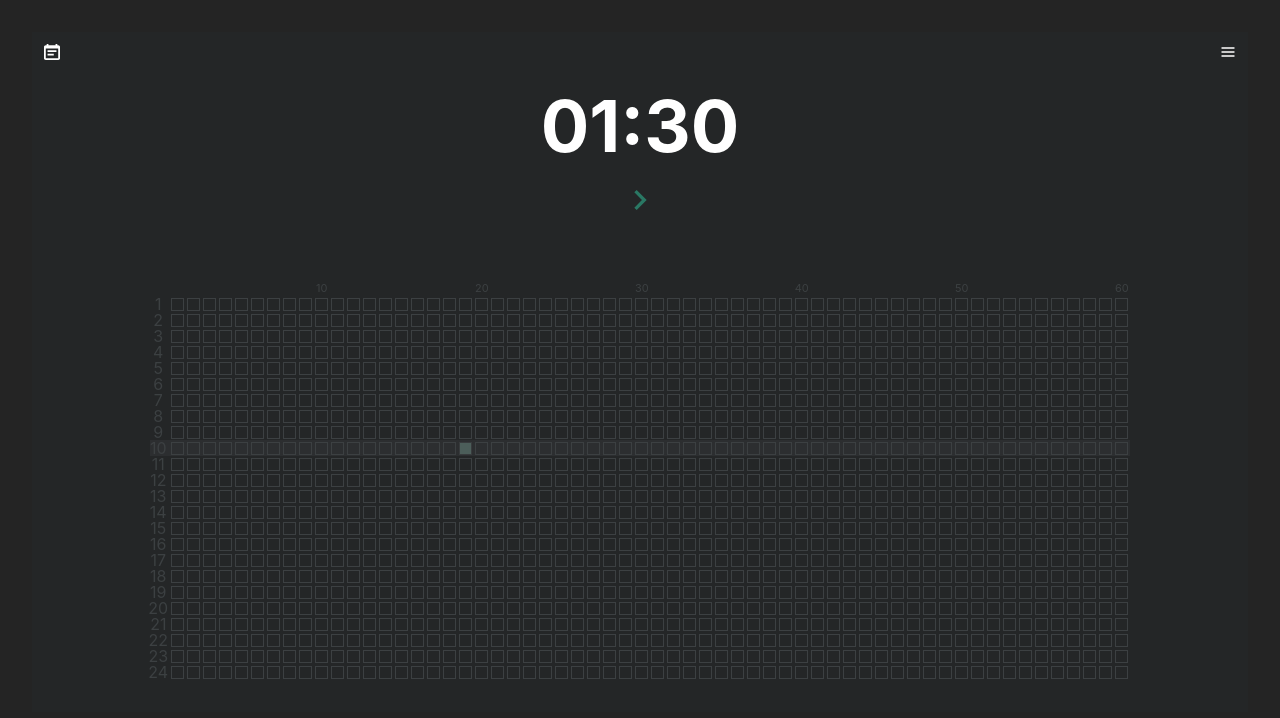
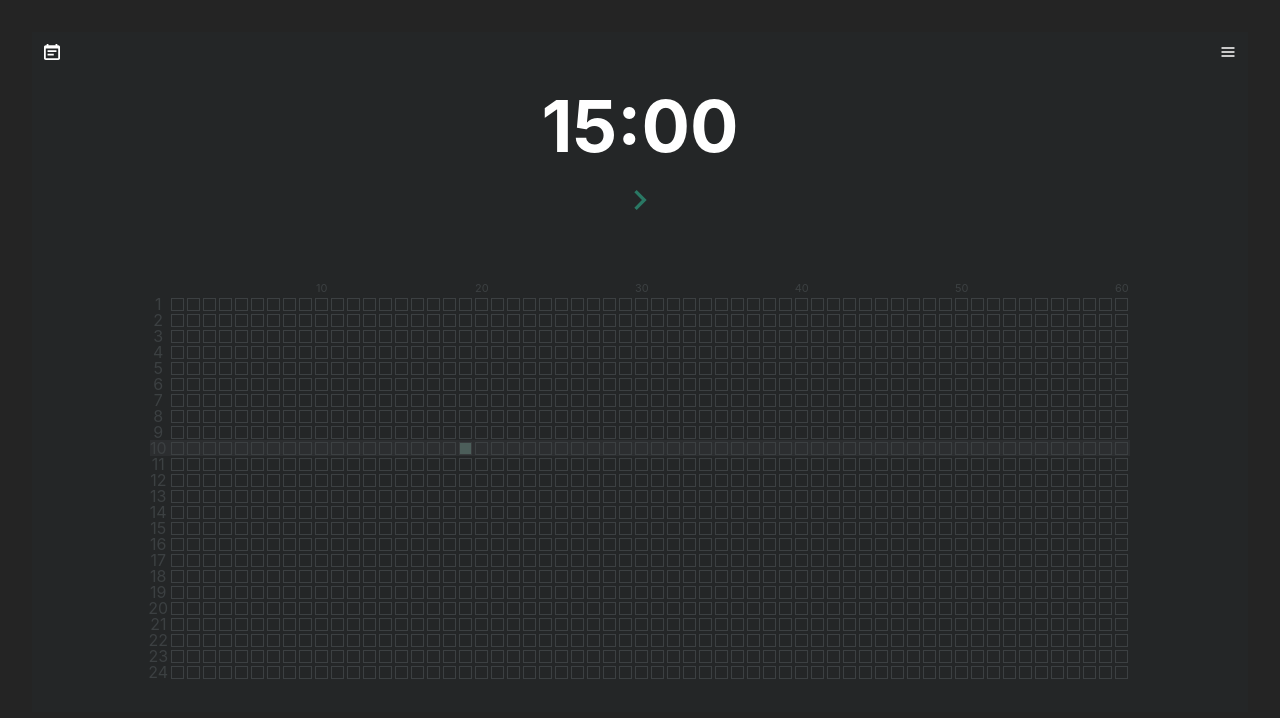
Before and after one commit to ggggggg0v0/productivity-web, a React (Vite) app: page / in a window 1280 px wide. Shown: the top 718 px of the page. Built offline with nearby package versions, Linux system fonts and the light colour scheme.

Commit message:
refactor: refactor by useReducer

```diff
--- a/src/containers/flow/consts.js
+++ b/src/containers/flow/consts.js
@@ -1,2 +1,2 @@
-export const work = 0;
-export const relax = 1;
+export const work = "work";
+export const relax = "relax";
--- a/src/containers/flow/index.jsx
+++ b/src/containers/flow/index.jsx
@@ -9,7 +9,7 @@ import {
 } from "@chakra-ui/react";
 import { CalendarIcon } from "@chakra-ui/icons";
 
-import { useEffect, useState, useRef, useCallback } from "react";
+import { useEffect, useState, useReducer } from "react";
 import { notify } from "@/utils/notification";
 
 // import { appWindow } from "@tauri-apps/api/window";
@@ -47,33 +47,101 @@ function useAudio() {
   return audioElement;
 }
 
-function useStateAndRef(initial) {
-  const [value, setValue] = useState(initial);
-  const valueRef = useRef(value);
-  valueRef.current = value;
-  return [value, setValue, valueRef];
-}
+const reducer = (state, action) => {
+  let newTask = [...state.record];
 
-function useRecord() {
-  const recordCached = flowService.getRecordList();
-  const [record, setRecord] = useState(recordCached);
-  const [time, setTime] = useState({ start: 0, end: 0 });
+  switch (action.type) {
+    case "START_COUNTDOWN":
+      return {
+        ...state,
+        isIntervalRunning: true,
+        newTaskTime: { ...state.newTaskTime, start: getCurrentMinute() },
+      };
 
-  const start = useCallback(() => {
-    setTime({ ...time, start: getCurrentMinute() });
-  }, [time]);
+    case "STOP_COUNTDOWN":
+      const isWork = state.action === work;
+      const nextAction = isWork ? relax : work;
 
-  const end = useCallback(() => {
-    setTime({});
-    const newRecord = { ...time, end: getCurrentMinute() };
-    record.push(newRecord);
-    setRecord(record);
+      if (isWork) {
+        newTask.push({
+          ...state.newTaskTime,
+          end: getCurrentMinute(),
+        });
+        isWork && flowService.setRecordList(newTask);
+      }
 
-    flowService.setRecordList(record);
-  }, [time, record]);
+      return {
+        ...state,
+        time: isWork ? state.workTime : state.relaxTime,
+        isIntervalRunning: nextAction === relax,
+        action: nextAction,
+        newTaskTime: { start: 0, end: 0 },
+        record: isWork ? newTask : state.record,
+      };
+    case "COUNTDOWN":
+      return { ...state, time: state.time - 1 };
 
-  return [record, start, end, setRecord, time];
-}
+    case "RESET_COUNTDOWN":
+      return {
+        ...state,
+        time: state.action === work ? state.workTime : state.relaxTime,
+        isIntervalRunning: false,
+        newTaskTime: { start: 0, end: 0 },
+      };
+
+    case "SELECT_CONTENT":
+      return {
+        ...state,
+        selected: {
+          ...state.selected,
+          ...action.payload,
+        },
+      };
+
+    case "CLEAR_SELECT_CONTENT":
+      return {
+        ...state,
+        selected: { recordIndex: "", record: "" },
+      };
+
+    case "SET_COUNTDOWN_TIME":
+      const time = action.payload.second;
+      return {
+        ...state,
+        time,
+        [`${action.payload.action}Time`]: time,
+      };
+
+    case "HANDLE_SAVE_RECORD":
+      newTask[action.payload.recordIndex] = {
+        ...action.payload.record,
+        content: action.payload.content,
+      };
+      flowService.setRecordList(newTask);
+
+      return {
+        ...state,
+        record: newTask,
+      };
+
+    default:
+      return state;
+  }
+};
+
+const initWorkTime = 900; // second
+const initRelaxTime = 300; // second
+
+const initState = {
+  workTime: initWorkTime,
+  relaxTime: initRelaxTime,
+  action: work,
+  isIntervalRunning: false,
+  selected: {},
+  time: initWorkTime,
+  record: flowService.getRecordList(),
+  newTaskTime: { start: 0, end: 0 },
+};
 
 function App() {
   // Context controller
@@ -81,117 +149,78 @@ function App() {
   const modalCalandarClosure = useDisclosure();
 
   // Current State
-  const initWorkTime = 90; // second
-  const initRelaxTime = 90; // second
-  const [workTime, setWorkTime] = useState(0);
-  const [relaxTime, setRelaxTime] = useState(0);
+  const [
+    { action, isIntervalRunning, selected, time, record, newTaskTime },
+    dispatch,
+  ] = useReducer(reducer, initState);
+
   const audioElement = useAudio();
-  const [record, start, end, setRecord, currentTime] = useRecord();
 
-  const [action, setAction] = useState(work);
-  const [isIntervalRunning, setIsIntervalRunning] = useState(false);
-  const [time, setTime, refTime] = useStateAndRef(initWorkTime);
-  const [selected, setSelected] = useState({});
+  const startCountdown = () => {
+    dispatch({ type: "START_COUNTDOWN" });
+  };
 
-  const toggleTimer = () => {
-    startCountdown();
-    // invoke('my_custom_command',{ invokeMessage: 'asdfsdf!' }).then((message) => console.log("heyhet", message))
+  const stopCountdown = () => {
+    dispatch({ type: "STOP_COUNTDOWN" });
   };
 
   const triggerResetDialog = () => {
-    stopCountdown();
-    setTime(
-      action === work ? workTime || initWorkTime : relaxTime || initRelaxTime
-    );
-  };
-
-  const startCountdown = () => {
-    action === work && start();
-    setIsIntervalRunning(true);
-  };
-
-  const stopCountdown = () => {
-    setIsIntervalRunning(false);
+    dispatch({ type: "RESET_COUNTDOWN" });
   };
 
   useEffect(() => {
-    let interval;
-    // console.log("isIntervalRunning", action, isIntervalRunning);
-    if (isIntervalRunning) {
-      interval = setInterval(() => {
-        // console.log("current", action, refTime.current);
-        if (refTime.current > 0) {
-          setTime((time) => time - 1);
-        } else if (refTime.current === 0) {
-          // desktop notification
-          notify("Time's up!");
-
-          stopCountdown();
-          clearInterval(interval);
-          audioElement.play();
-          // appWindow.setFullscreen(true);
-
-          // 如果是工作階段的話的倒數結束就直接開始「休息」
-          if (action === work) {
-            end();
-
-            setTimeout(() => {
-              setTime(relaxTime || initRelaxTime);
-              setAction(relax);
-              startCountdown();
-              return;
-            }, 1000);
-            return;
-          }
-
-          setTime(workTime || initWorkTime);
-          setAction(() => work);
-          // appWindow.setFullscreen(false);
-        }
+    if (isIntervalRunning && time > 0) {
+      const timer = setTimeout(() => {
+        dispatch({ type: "COUNTDOWN" });
       }, 1000);
+      // 沒有加這行會在執行 RESET_COUNTDOWN 後多扣一秒
+      return () => clearTimeout(timer);
     }
-
-    return () => {
-      clearInterval(interval);
-    };
-  }, [
-    isIntervalRunning,
-    audioElement,
-    refTime,
-    setTime,
-    action,
-    workTime,
-    relaxTime,
-  ]);
+    if (time === 0) {
+      notify("Time's up!");
+      audioElement.play();
+      stopCountdown();
+    }
+  }, [isIntervalRunning, time, audioElement]);
 
   const handleSetTime = (type, second) => {
     switch (type) {
       case work:
-        setWorkTime(second);
-        setTime(second);
+        dispatch({
+          type: "SET_COUNTDOWN_TIME",
+          payload: { action: work, second },
+        });
         break;
       case relax:
-        setRelaxTime(second);
-        setTime(second);
+        dispatch({
+          type: "SET_COUNTDOWN_TIME",
+          payload: { action: relax, second },
+        });
     }
   };
 
   const handleClickBox = (values) => {
-    setSelected({
-      ...selected,
-      recordIndex: values.activeIndex,
-      record: record[values.activeIndex],
+    dispatch({
+      type: "SELECT_CONTENT",
+      payload: {
+        recordIndex: values.activeIndex,
+        record: record[values.activeIndex],
+      },
     });
+
     modalClosure.onOpen();
   };
 
   const handleSave = (values) => {
-    flowService.handleSave({ ...values, ...selected }, setRecord);
+    dispatch({
+      type: "HANDLE_SAVE_RECORD",
+      payload: { ...values, ...selected },
+    });
     modalClosure.onClose();
   };
 
   const handleClose = () => {
-    setSelected({});
+    dispatch({ type: "CLEAR_SELECT_CONTENT" });
     modalClosure.onClose();
   };
 
@@ -235,7 +264,7 @@ function App() {
           <Flex>
             <IconButton
               // width="7rem"
-              onClick={!isIntervalRunning ? toggleTimer : triggerResetDialog}
+              onClick={!isIntervalRunning ? startCountdown : triggerResetDialog}
               icon={
                 !isIntervalRunning ? (
                   <ChevronRightIcon boxSize={10} />
@@ -249,7 +278,6 @@ function App() {
               boxShadow="none"
             />
           </Flex>
-          {/* <TimeBox /> */}
         </Flex>
 
         <Flex alignItems="center" flexDirection="column">
@@ -257,7 +285,7 @@ function App() {
             <TimeBox2
               record={record}
               handleClickBox={handleClickBox}
-              currentTime={currentTime}
+              currentTime={newTaskTime}
               action={action}
             />
           </Box>
--- a/src/containers/flow/timebox2.jsx
+++ b/src/containers/flow/timebox2.jsx
@@ -68,6 +68,7 @@ function C({ record, handleClickBox, currentTime, action }) {
       let [hasActive, activeIndex] = checkHasActive(currentMinute, record);
 
       const isProcessing =
+        action === work &&
         currentTime.start > 0 &&
         currentTime.start < currentMinute &&
         currentTimeMinute > currentMinute;
```
